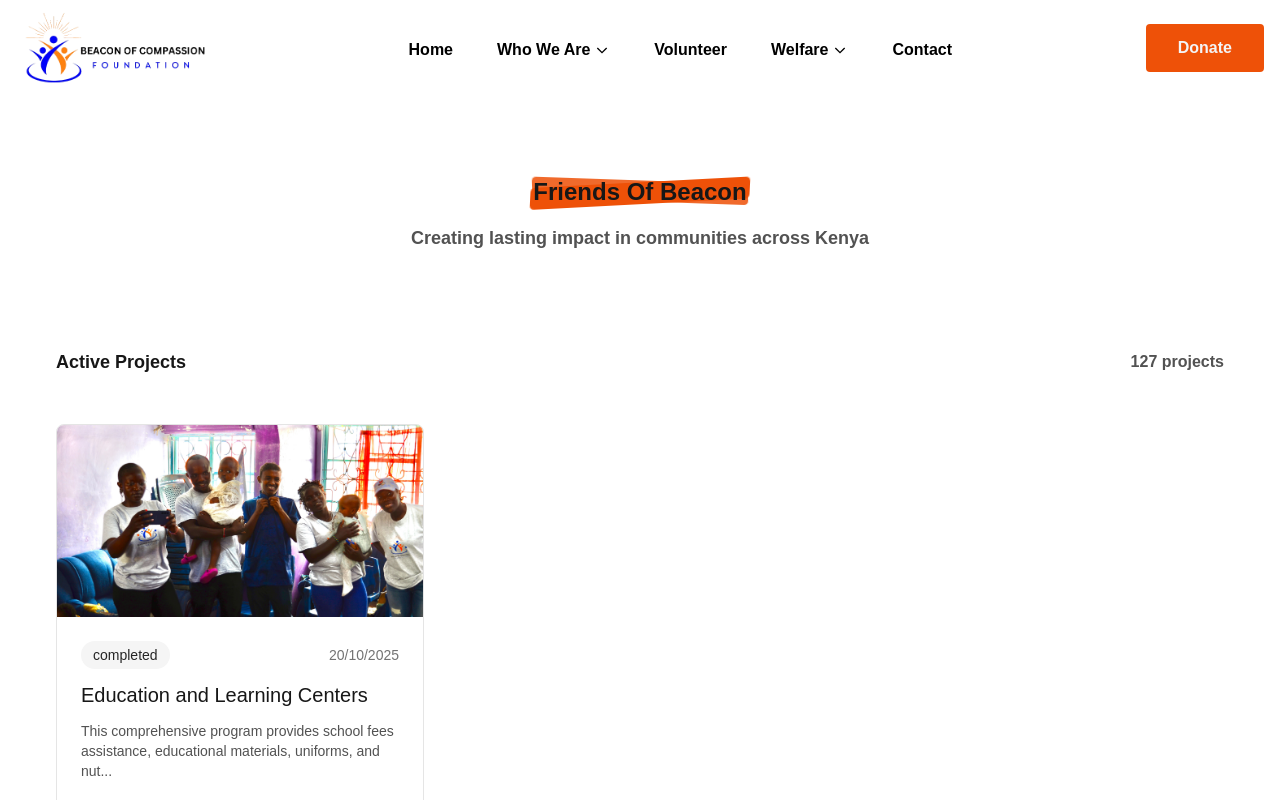
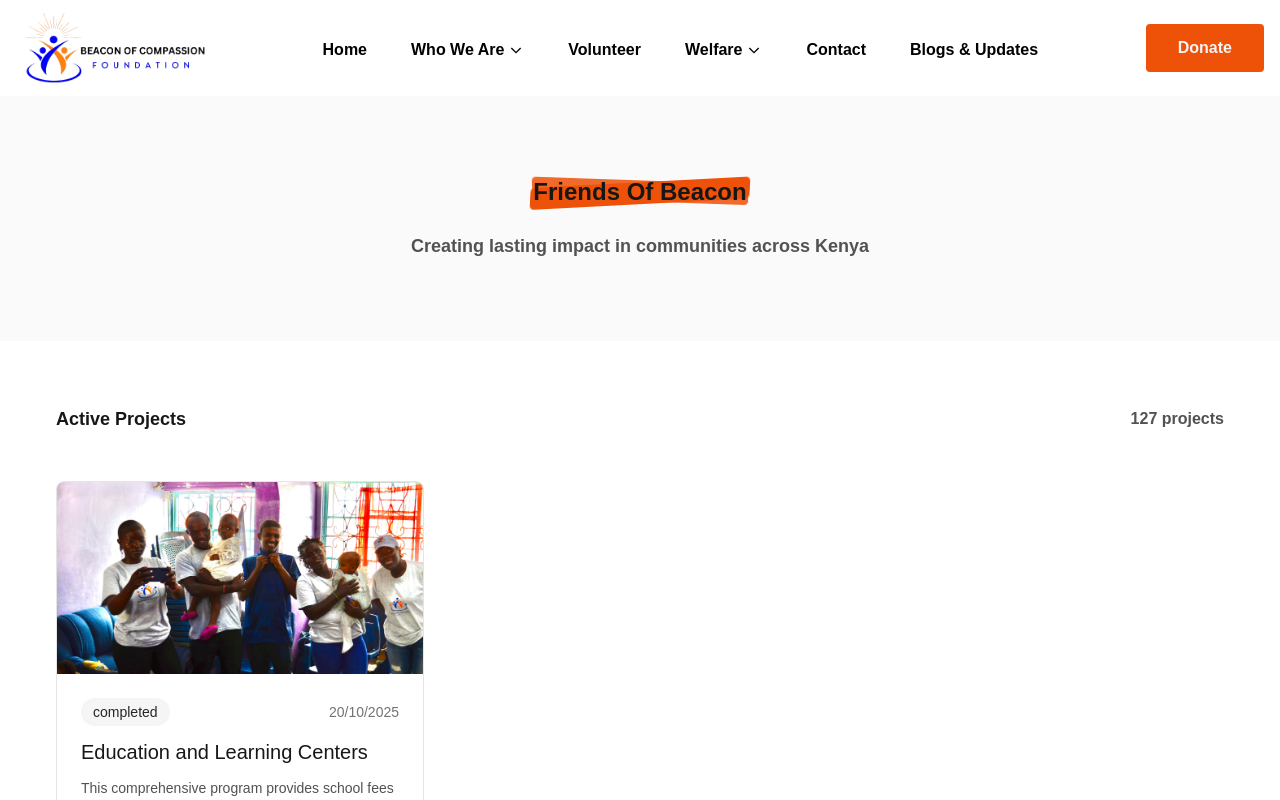
Before and after one commit to Ariel-joe/BCF, a React (Vite) app: page /welfare/friendsofbeacon in a window 1280 px wide. Shown: the top 800 px of the page. Built offline with nearby package versions, Linux system fonts and the light colour scheme; a web font is replaced by a local one.

Commit message:
major updates

```diff
--- a/src/components/BlogSection.jsx
+++ b/src/components/BlogSection.jsx
@@ -12,7 +12,7 @@ const BlogSection = () => {
             </div>
             <div className="container mx-auto px-6">
                 <div className="grid grid-cols-1 md:grid-cols-2 lg:grid-cols-3 gap-8">
-                    {blogs.map((blog, i) => (
+                    {blogs.slice(0, 3).map((blog, i) => (
                         <BlogCard key={i} blog={blog} />
                     ))}
                 </div>
--- a/src/components/Header.jsx
+++ b/src/components/Header.jsx
@@ -140,15 +140,7 @@ const Header = () => {
                                 </ul>
                             )}
                         </li>
-                        {/* <li className="flex">
-                            <NavLink
-                                rel="noopener noreferrer"
-                                to={"/welfare"}
-                                className="flex items-center px-4 py-3 -mb-1 font-bold"
-                            >
-                                Welfare
-                            </NavLink>
-                        </li> */}
+
                         <li className="flex">
                             <NavLink
                                 rel="noopener noreferrer"
@@ -156,6 +148,15 @@ const Header = () => {
                                 className="flex items-center px-4 py-3 -mb-1 font-bold"
                             >
                                 Contact
+                            </NavLink>
+                        </li>
+                        <li className="flex">
+                            <NavLink
+                                rel="noopener noreferrer"
+                                to={"/blog"}
+                                className="flex items-center px-4 py-3 -mb-1 font-bold"
+                            >
+                                Blogs & Updates
                             </NavLink>
                         </li>
                     </ul>
@@ -248,6 +249,16 @@ const Header = () => {
 
                         <Link
                             rel="noopener noreferrer"
+                            to={"/blog"}
+                            onClick={() => setMobileOpen(false)}
+                        >
+                            <button className="w-full text-left px-4 py-6 font-semibold  border-b border-(--color-card-orange) text-black">
+                                BLOGS & UPDATES
+                            </button>
+                        </Link>
+
+                        <Link
+                            rel="noopener noreferrer"
                             to={"/donate"}
                             onClick={() => setMobileOpen(false)}
                         >
--- a/src/main.jsx
+++ b/src/main.jsx
@@ -13,6 +13,7 @@ import TeamProfile from "./pages/Teamprofile";
 import BlogPage from "./pages/SingleBlogPage";
 import InternalWelfarePage from "./pages/InternalWelfarePage";
 import FOBWelfarePage from "./pages/FOBWelfarePage";
+import BlogsUpdatePage from "./pages/BlogsUpdatePage";
 
 createRoot(document.getElementById("root")).render(
     <BrowserRouter>
@@ -27,13 +28,15 @@ createRoot(document.getElementById("root")).render(
                 <Route path="/welfare/internal" element={<InternalWelfarePage />} />
                 <Route path="/welfare/friendsofbeacon" element={<FOBWelfarePage />} />
 
+                {/* blogs and updates */}
+                <Route path="/blog" element={<BlogsUpdatePage/>} />
 
                 <Route path="/contact" element={<ContactPage />} />
                 <Route path="/donate" element={<Donatepage />} />
                 <Route path="/welfare/:id" element={<SingleWelfare />} />
                 <Route path="/profile/:id" element={<TeamProfile />} />
 
-                {/* blo route */}
+                {/* view blog route */}
                 <Route path="/blog/:id" element={<BlogPage />} />
 
 
--- /dev/null
+++ b/src/pages/BlogsUpdatePage.jsx
@@ -0,0 +1,41 @@
+import React from "react";
+import BlogCard from "../components/BlogCard";
+import { blogs } from "../data/blog.json";
+
+
+const BlogsUpdatePage = () => {
+    return (
+        <>
+            <section
+                id="blog-hero"
+                className="bg-neutral-50 flex items-center py-20"
+            >
+                <div className="max-w-7xl mx-auto px-6">
+                    <div className="text-center">
+                        <h1 className="text-2xl text-neutral-900 mb-6 font-bold marker-highlight">
+                            Blogs & Updates
+                        </h1>
+                        <p className="text-lg font-semibold text-neutral-600 max-w-3xl mx-auto leading-relaxed">
+                            Stay updated with our latest news, community
+                            stories, and insights from the field.
+                        </p>
+                    </div>
+                </div>
+            </section>
+            <section
+                id="blog-articles-section"
+                className="items-center py-16"
+            >
+                <div className="container mx-auto px-6">
+                    <div className="grid grid-cols-1 md:grid-cols-2 lg:grid-cols-3 gap-8">
+                        {blogs.map((blog, i) => (
+                            <BlogCard key={i} blog={blog} />
+                        ))}
+                    </div>
+                </div>
+            </section>
+        </>
+    );
+};
+
+export default BlogsUpdatePage;
--- a/src/pages/FOBWelfarePage.jsx
+++ b/src/pages/FOBWelfarePage.jsx
@@ -5,18 +5,24 @@ import { welfares } from "../data/welfare.json";
 const FOBWelfarePage = () => {
     return (
         <>
-            {/* friends of beacon welfare section */}
-            <section id="internal-welfare" className="py-20 bg-white">
-                <div className="max-w-7xl mx-auto px-6 lg:px-8">
-                    <div className="text-center mb-8">
-                        <h2 className="text-2xl text-neutral-900 mb-4 font-bold marker-highlight">
+            <section
+                id="internalwelf-hero"
+                className="bg-neutral-50 flex items-center py-20"
+            >
+                <div className="max-w-7xl mx-auto px-6">
+                    <div className="text-center">
+                        <h1 className="text-2xl text-neutral-900 mb-6 font-bold marker-highlight">
                             Friends Of Beacon
-                        </h2>
-                        <p className="text-lg text-neutral-600 font-semibold">
+                        </h1>
+                        <p className="text-lg font-semibold text-neutral-600 max-w-3xl mx-auto leading-relaxed">
                             Creating lasting impact in communities across Kenya
                         </p>
                     </div>
-
+                </div>
+            </section>
+            {/* friends of beacon welfare section */}
+            <section id="internal-welfare" className="bg-white">
+                <div className="max-w-7xl mx-auto px-6 lg:px-8">
                     <section id="active-projects" className="py-16 bg-white">
                         <div className="max-w-7xl mx-auto px-6">
                             <div className="flex items-center justify-between mb-12">
--- a/src/pages/InternalWelfarePage.jsx
+++ b/src/pages/InternalWelfarePage.jsx
@@ -5,17 +5,24 @@ import WelfareCard from "../components/WelfareCard";
 const InternalWelfarePage = () => {
     return (
         <>
-            <section id="internal-welfare" className="py-20 bg-white">
-                <div className="max-w-7xl mx-auto px-2 lg:px-8">
-                    <div className="text-center mb-8">
-                        <h2 className="text-2xl text-neutral-900 mb-4 font-bold marker-highlight">
+            <section
+                id="internalwelf-hero"
+                className="bg-neutral-50 flex items-center py-20"
+            >
+                <div className="max-w-7xl mx-auto px-6">
+                    <div className="text-center">
+                        <h1 className="text-2xl text-neutral-900 mb-6 font-bold marker-highlight">
                             Internal Welfare Programs
-                        </h2>
-                        <p className="text-lg text-neutral-600 font-semibold">
+                        </h1>
+                        <p className="text-lg font-semibold text-neutral-600 max-w-3xl mx-auto leading-relaxed">
                             Supporting our team members and organizational
                             community
                         </p>
                     </div>
+                </div>
+            </section>
+            <section id="internal-welfare" className="bg-white">
+                <div className="max-w-7xl mx-auto px-2 lg:px-8">
                     {/* internal welfare section */}
                     <section id="active-projects" className="py-16 bg-white">
                         <div className="max-w-7xl mx-auto px-6">
```
